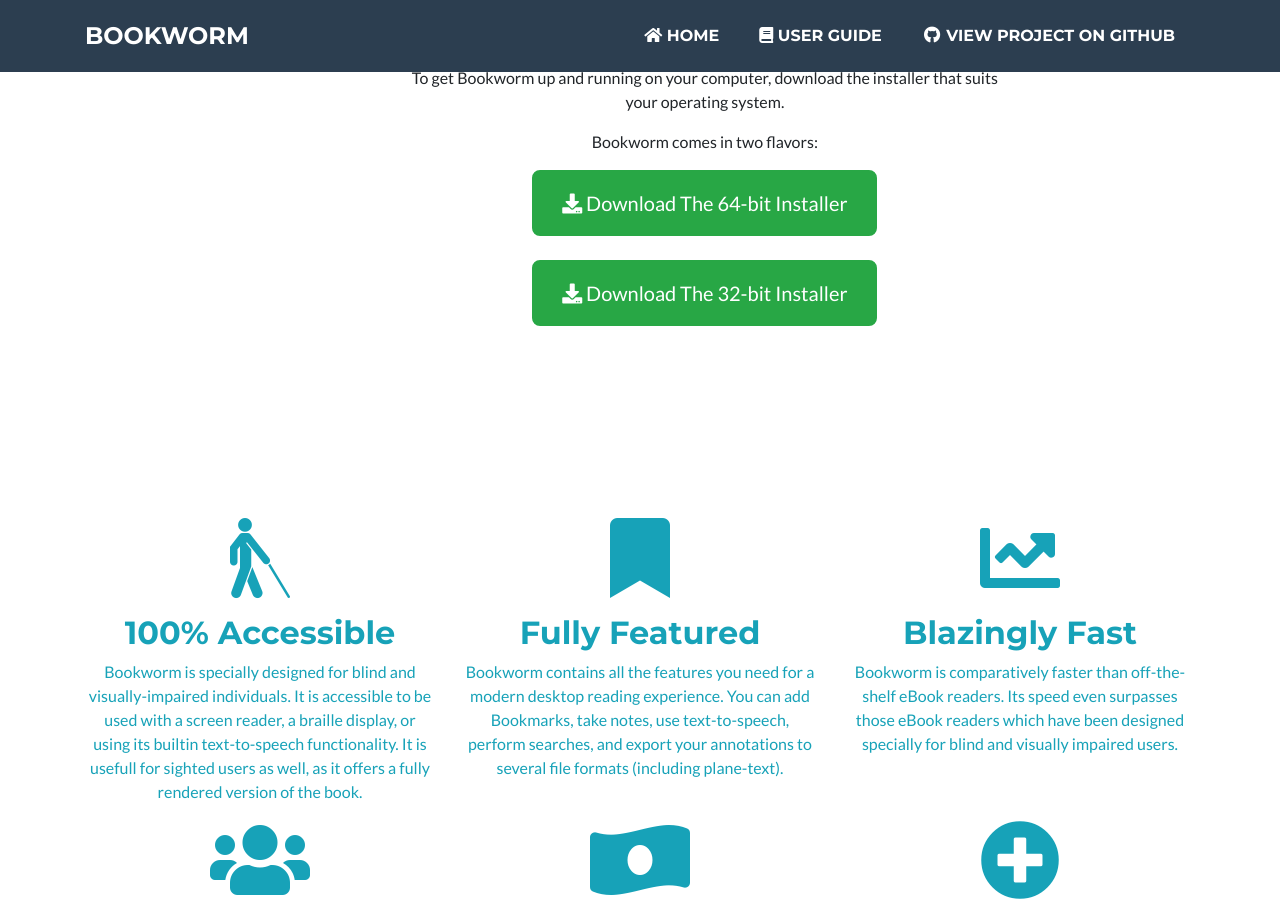
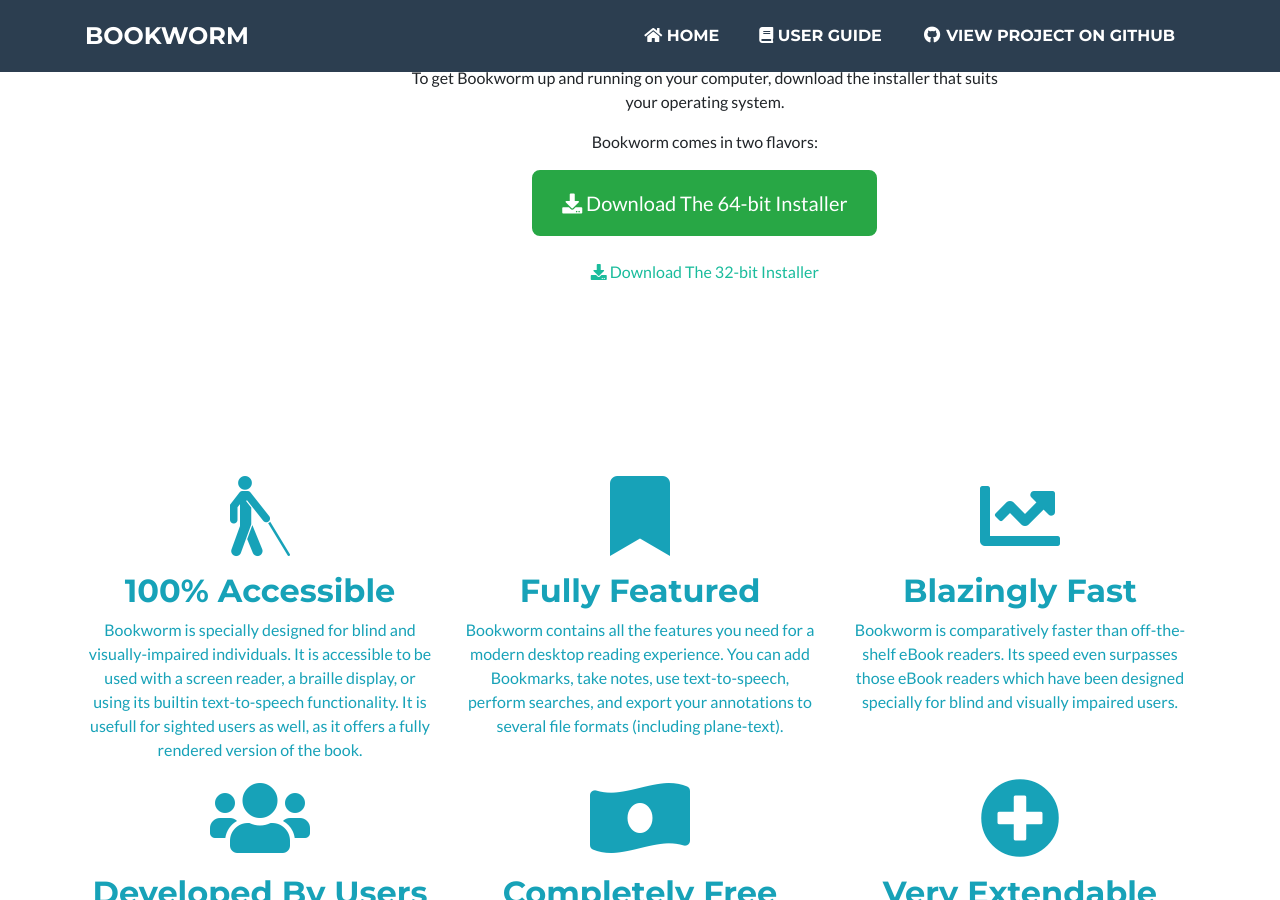
Before and after one commit to blindpandas/bookworm, a Jekyll site: the page built from docs/index.html, in a window 1280 px wide and 900 px high, scrolled down 930 px. Built offline with Jekyll 4.4.1, drawn with Linux system fonts in a browser that asks for light colours.

Commit message:
Updated download links in the website.

```diff
--- a/docs/_includes/download.html
+++ b/docs/_includes/download.html
@@ -19,10 +19,10 @@
       <p>To get Bookworm up and running on your computer, download the installer that suits your operating system.</p>
       <p>Bookworm comes in two flavors:</p>
           <div class="mt-3">
-          <a href="https://github.com/mush42/bookworm/releases/download/Bookworm-Release-(Build-v1.0.195)/Bookworm-0.1b2-x64-setup.exe" class="btn btn-xl btn-success"><i class="fa fa-download"></i> Download The 64-bit Installer</a>
+          <a href="https://github.com/mush42/bookworm/releases/download/Bookworm-Release-(Build-v1.0.225)/Bookworm-0.1b3-x64-setup.exe" class="btn btn-xl btn-success"><i class="fa fa-download"></i> Download The 64-bit Installer</a>
           </div>
           <div class="text-center mt-4">
-          <a href="https://github.com/mush42/bookworm/releases/download/Bookworm-Release-(Build-v1.0.195)/Bookworm-0.1b2-x86-setup.exe" class="btn btn-xl btn-success"><i class="fa fa-download"></i> Download The 32-bit Installer</a>
+          <a href="https://github.com/mush42/bookworm/releases/download/Bookworm-Release-(Build-v1.0.225)/Bookworm-0.1b3-x86-setup.exe"><i class="fa fa-download"></i> Download The 32-bit Installer</a>
         </div>
 
         </div>
```
